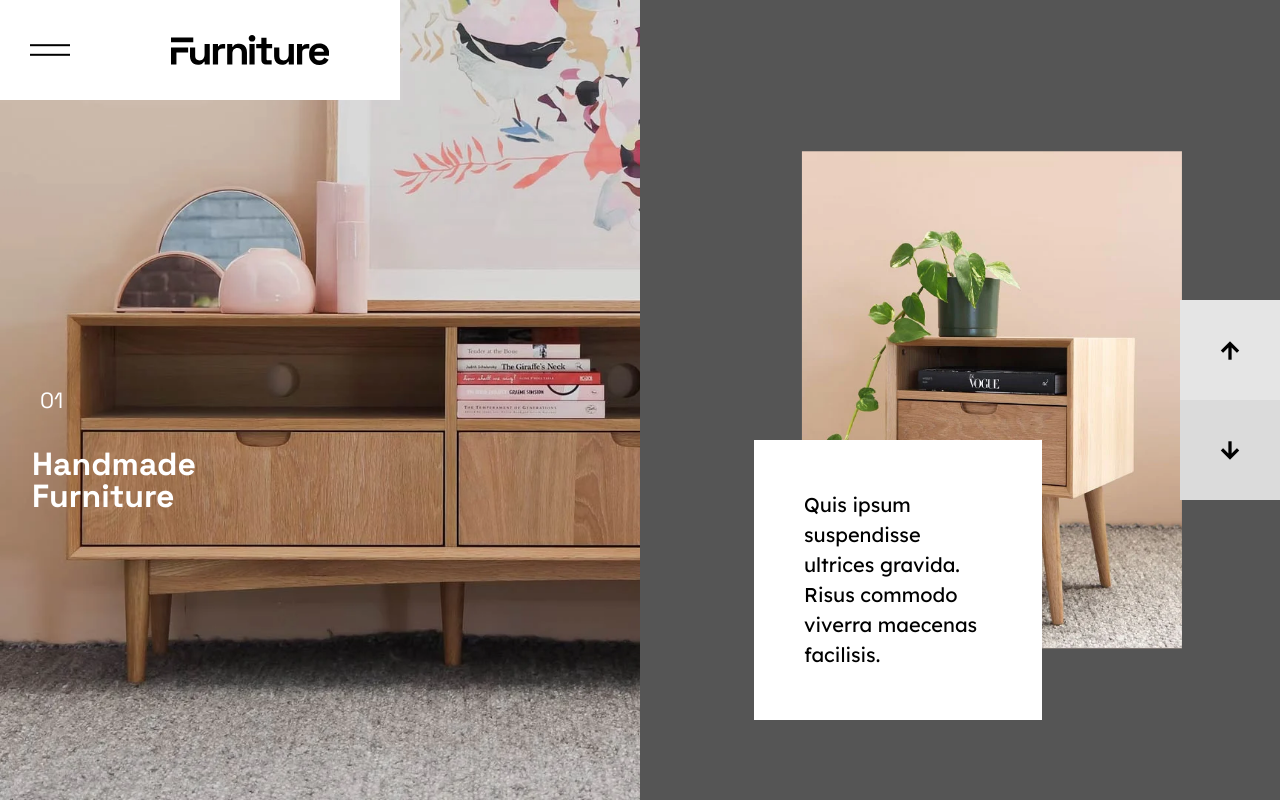
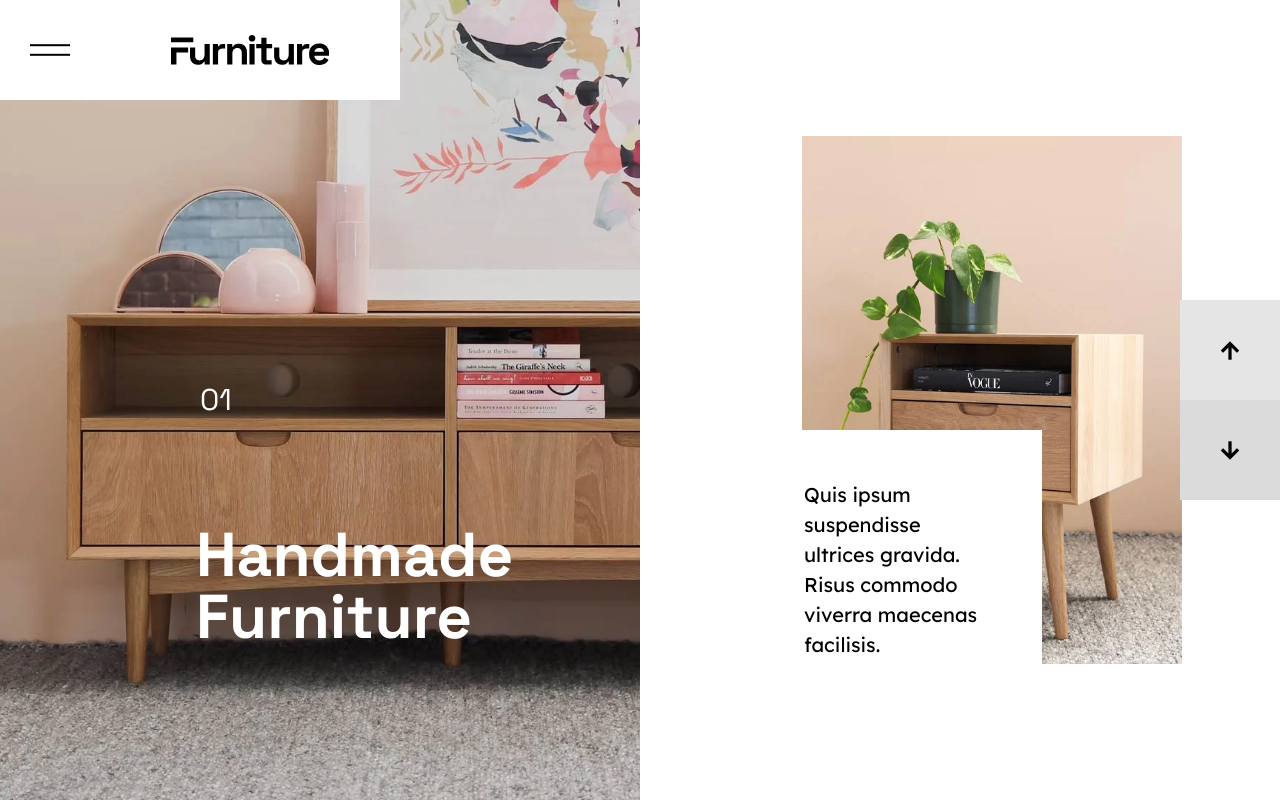
Before and after one commit to mazhugasergei/furniture, a React (Create React App) app: page / in a window 1280 px wide. Built offline with nearby package versions, Linux system fonts and the light colour scheme.

Commit message:
Finish Slide 01 media styles

```diff
--- a/src/App.tsx
+++ b/src/App.tsx
@@ -21,19 +21,19 @@ export default () => {
         <div className="slide">
           <div className="left">
             <div className="pic-1">
-              <div className="num-cont">
+              <div className="num-cont cont">
                 <div className="num">01</div>
               </div>
-              <div className="headline-cont">
+              <div className="headline-cont cont">
                 <div className="headline">Handmade<br/>Furniture</div>
               </div>
             </div>
           </div>
           <div className="right">
-            <div className="pic-2-cont">
+            <div className="pic-2-cont cont">
             <div className="pic-2" />
             </div>
-            <div className="p-cont">
+            <div className="p-cont cont">
               <p>Quis ipsum suspendisse ultrices gravida. Risus commodo viverra maecenas facilisis.</p>
             </div>
           </div>
--- a/src/assets/style/components/_slides.scss
+++ b/src/assets/style/components/_slides.scss
@@ -1,5 +1,9 @@
 .slides{
   .slide{
+    .cont{
+      overflow: hidden;
+    }
+
     &:nth-child(1){
 
       .left{
@@ -23,20 +27,35 @@
           position: absolute;
           top: 50%;
           left: 2.5rem;
+          @media (min-width: 30rem){ left: 3.75rem; }
+          @media (min-width: 77.5rem){ left: 12.5rem; }
           transform: translateY(-50%);
           .num{
             font-size: 1.375rem;
+            @media (min-width: 30rem){ font-size: 1.875rem; }
             line-height: 3.125rem;
           }
         }
         .headline-cont{
           position: absolute;
           top: 56%;
-          left: 2rem;
+          @media (min-width: 30rem){ top: 53.5%; }
+          @media (min-width: 48.625rem){ top: 74.5%; }
+          @media (min-width: 77.5rem){ top: 65.5%; }
+          left: 2.4rem;
+          @media (min-width: 30rem){ left: 2.3rem; }
+          @media (min-width: 48.625rem){ left: 2.85rem; }
+          @media (min-width: 77.5rem){ left: 12.25rem; }
           .headline{
-            font-size: 2rem;
+            font-size: 9.5vw;
+            @media (min-width: 30rem){ font-size: 7.5vw; }
+            @media (min-width: 48.625rem){ font-size: min(5.5vw, 3.75rem); }
+            @media (min-width: 77.5rem){ font-size: min(4.8387096774vw, 5.5625rem); }
             font-weight: 700;
-            line-height: 2rem;
+            line-height: 9.5vw;
+            @media (min-width: 30rem){ line-height: 7.5vw; }
+            @media (min-width: 48.625rem){ line-height: min(5.5vw, 3.75rem); }
+            @media (min-width: 77.5rem){ line-height: min(4.8387096774vw, 5rem); }
           }
         }
       }
@@ -52,9 +71,10 @@
           left: 50%;
           transform: translate(-50%, -50%);
           aspect-ratio: 580/759;
+          @media (min-width: 77.5rem){ aspect-ratio: unset; }
           @media (min-width: 48.625rem){ width: 25rem; }
           @media (min-width: 77.5rem){ width: 66%; }
-          @media (min-width: 77.5rem){ max-height: 66%; }
+          @media (min-width: 77.5rem){ height: 66%; }
           .pic-2{
             height: 100%;
             background: url("../images/1_2.webp");
@@ -67,6 +87,7 @@
           inset: auto 0 0 0;
           @media (min-width: 30rem){ inset: auto 0 0 auto; }
           @media (min-width: 48.625rem){ inset: auto auto 5rem 3.125rem; }
+          @media (min-width: 48.625rem){ inset: auto auto 11.3vh 3.125rem; }
           height: 10rem;
           @media (min-width: 48.625rem){ height: unset; }
           @media (min-width: 30rem){ max-width: 28rem; }
--- a/src/assets/style/index.css
+++ b/src/assets/style/index.css
@@ -6,6 +6,7 @@
 
 body {
   background: #555;
+  background: #fff;
   font-family: "Lexend", sans-serif;
 }
 
@@ -208,6 +209,9 @@ body {
   transition: color 0.45s;
 }
 
+.slides .slide .cont {
+  overflow: hidden;
+}
 .slides .slide:nth-child(1) .left {
   position: absolute;
   z-index: -1;
@@ -240,19 +244,94 @@ body {
   left: 2.5rem;
   transform: translateY(-50%);
 }
+@media (min-width: 30rem) {
+  .slides .slide:nth-child(1) .left .num-cont {
+    left: 3.75rem;
+  }
+}
+@media (min-width: 77.5rem) {
+  .slides .slide:nth-child(1) .left .num-cont {
+    left: 12.5rem;
+  }
+}
 .slides .slide:nth-child(1) .left .num-cont .num {
   font-size: 1.375rem;
   line-height: 3.125rem;
 }
+@media (min-width: 30rem) {
+  .slides .slide:nth-child(1) .left .num-cont .num {
+    font-size: 1.875rem;
+  }
+}
 .slides .slide:nth-child(1) .left .headline-cont {
   position: absolute;
   top: 56%;
-  left: 2rem;
+  left: 2.4rem;
+}
+@media (min-width: 30rem) {
+  .slides .slide:nth-child(1) .left .headline-cont {
+    top: 53.5%;
+  }
+}
+@media (min-width: 48.625rem) {
+  .slides .slide:nth-child(1) .left .headline-cont {
+    top: 74.5%;
+  }
+}
+@media (min-width: 77.5rem) {
+  .slides .slide:nth-child(1) .left .headline-cont {
+    top: 65.5%;
+  }
+}
+@media (min-width: 30rem) {
+  .slides .slide:nth-child(1) .left .headline-cont {
+    left: 2.3rem;
+  }
+}
+@media (min-width: 48.625rem) {
+  .slides .slide:nth-child(1) .left .headline-cont {
+    left: 2.85rem;
+  }
+}
+@media (min-width: 77.5rem) {
+  .slides .slide:nth-child(1) .left .headline-cont {
+    left: 12.25rem;
+  }
 }
 .slides .slide:nth-child(1) .left .headline-cont .headline {
-  font-size: 2rem;
+  font-size: 9.5vw;
   font-weight: 700;
-  line-height: 2rem;
+  line-height: 9.5vw;
+}
+@media (min-width: 30rem) {
+  .slides .slide:nth-child(1) .left .headline-cont .headline {
+    font-size: 7.5vw;
+  }
+}
+@media (min-width: 48.625rem) {
+  .slides .slide:nth-child(1) .left .headline-cont .headline {
+    font-size: min(5.5vw, 3.75rem);
+  }
+}
+@media (min-width: 77.5rem) {
+  .slides .slide:nth-child(1) .left .headline-cont .headline {
+    font-size: min(4.8387096774vw, 5.5625rem);
+  }
+}
+@media (min-width: 30rem) {
+  .slides .slide:nth-child(1) .left .headline-cont .headline {
+    line-height: 7.5vw;
+  }
+}
+@media (min-width: 48.625rem) {
+  .slides .slide:nth-child(1) .left .headline-cont .headline {
+    line-height: min(5.5vw, 3.75rem);
+  }
+}
+@media (min-width: 77.5rem) {
+  .slides .slide:nth-child(1) .left .headline-cont .headline {
+    line-height: min(4.8387096774vw, 5rem);
+  }
 }
 .slides .slide:nth-child(1) .right {
   position: absolute;
@@ -275,6 +354,11 @@ body {
   transform: translate(-50%, -50%);
   aspect-ratio: 580/759;
 }
+@media (min-width: 77.5rem) {
+  .slides .slide:nth-child(1) .right .pic-2-cont {
+    aspect-ratio: unset;
+  }
+}
 @media (min-width: 48.625rem) {
   .slides .slide:nth-child(1) .right .pic-2-cont {
     width: 25rem;
@@ -287,7 +371,7 @@ body {
 }
 @media (min-width: 77.5rem) {
   .slides .slide:nth-child(1) .right .pic-2-cont {
-    max-height: 66%;
+    height: 66%;
   }
 }
 .slides .slide:nth-child(1) .right .pic-2-cont .pic-2 {
@@ -309,6 +393,11 @@ body {
 @media (min-width: 48.625rem) {
   .slides .slide:nth-child(1) .right .p-cont {
     inset: auto auto 5rem 3.125rem;
+  }
+}
+@media (min-width: 48.625rem) {
+  .slides .slide:nth-child(1) .right .p-cont {
+    inset: auto auto 11.3vh 3.125rem;
   }
 }
 @media (min-width: 48.625rem) {
--- a/src/assets/style/index.scss
+++ b/src/assets/style/index.scss
@@ -6,6 +6,7 @@
 
 body{
   background: #555; ////
+  background: #fff; ////
   font-family: "Lexend", sans-serif;
 }
 
--- a/src/store/useSlides.tsx
+++ b/src/store/useSlides.tsx
@@ -4,7 +4,7 @@ export default create(set => ({
   // slides
   max_slides: 5,
   curr_slide: 0,
-  slide_scroll_direction: null,
+  slide_scroll_direction: "next",
 
   // set slide num on link click
   setCurrSlide: (new_num: Number) => set((state: any) => {
```
Also changed, not shown: 1 other file (tests, documents, lock files or other folders).
